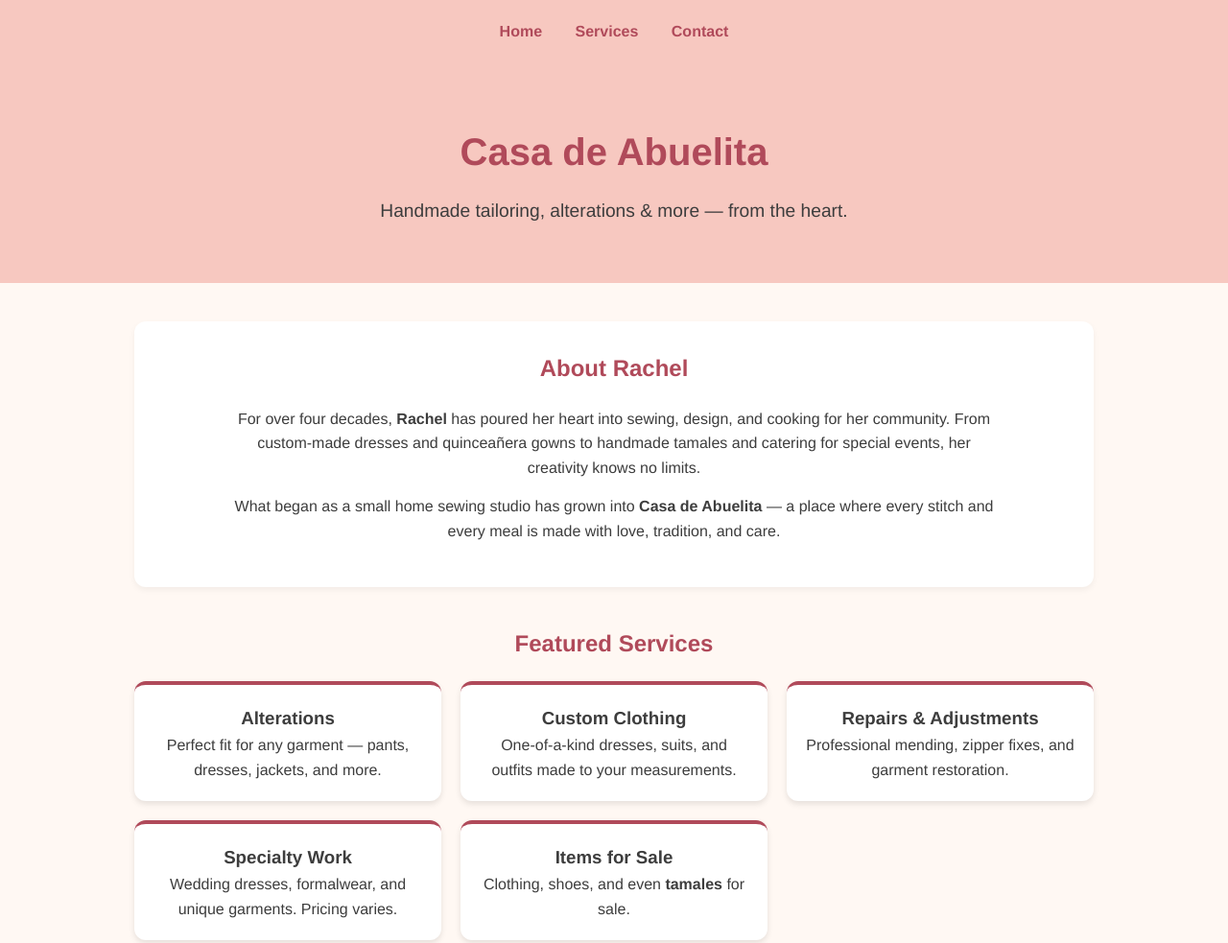
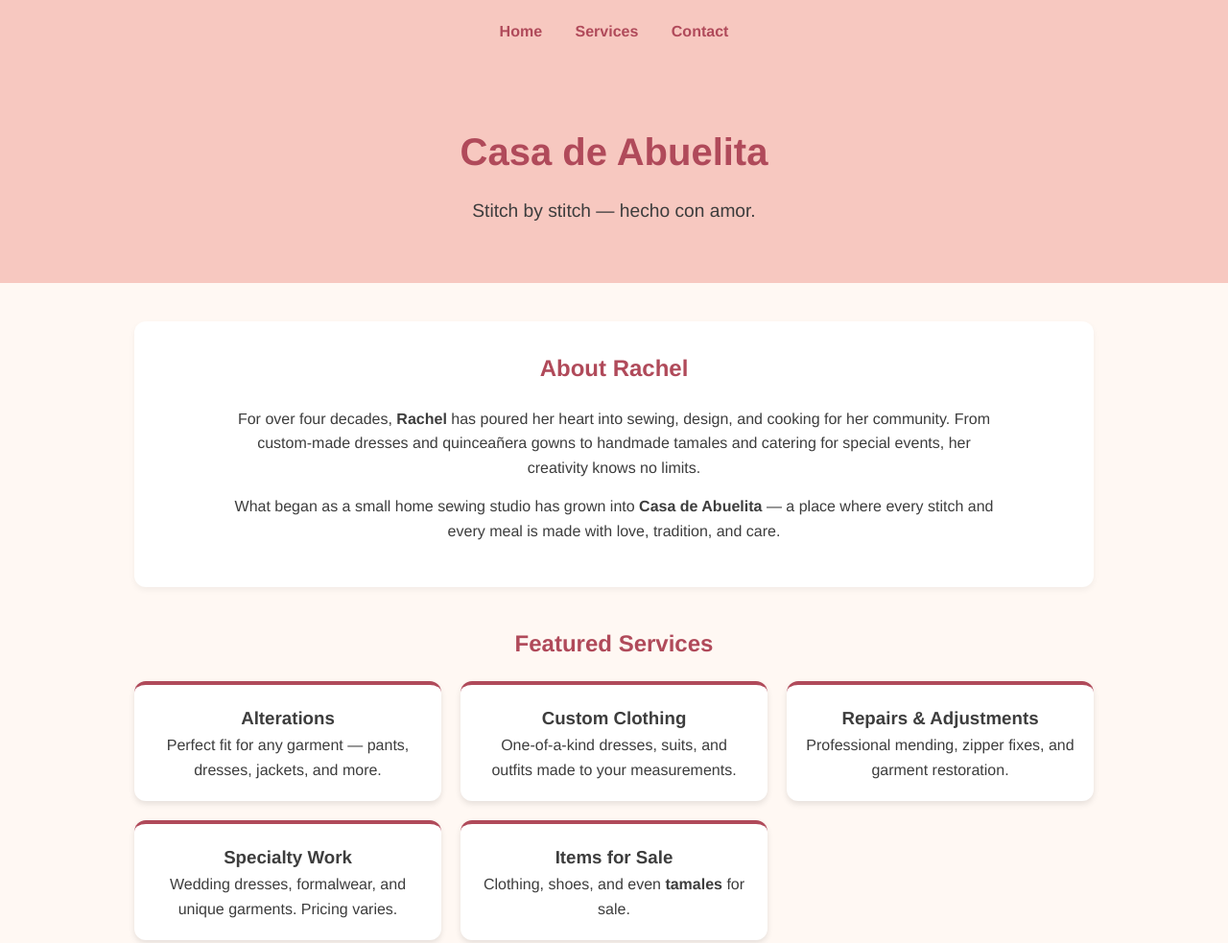
Before and after one commit to adripadilla/casa-de-abuelita, a plain HTML site: page index.html in a window 1280 px wide. Shown: the top 983 px of the page at 96% size. Drawn offline with Linux system fonts and the light colour scheme.

Commit message:
update tag line

```diff
--- a/index.html
+++ b/index.html
@@ -20,7 +20,7 @@
 
     <section class="hero">
         <h1>Casa de Abuelita</h1>
-        <p>Handmade tailoring, alterations & more — from the heart.</p>
+        <p>Stitch by stitch — hecho con amor.</p>
     </section>
 
     <!-- About Section -->
```
